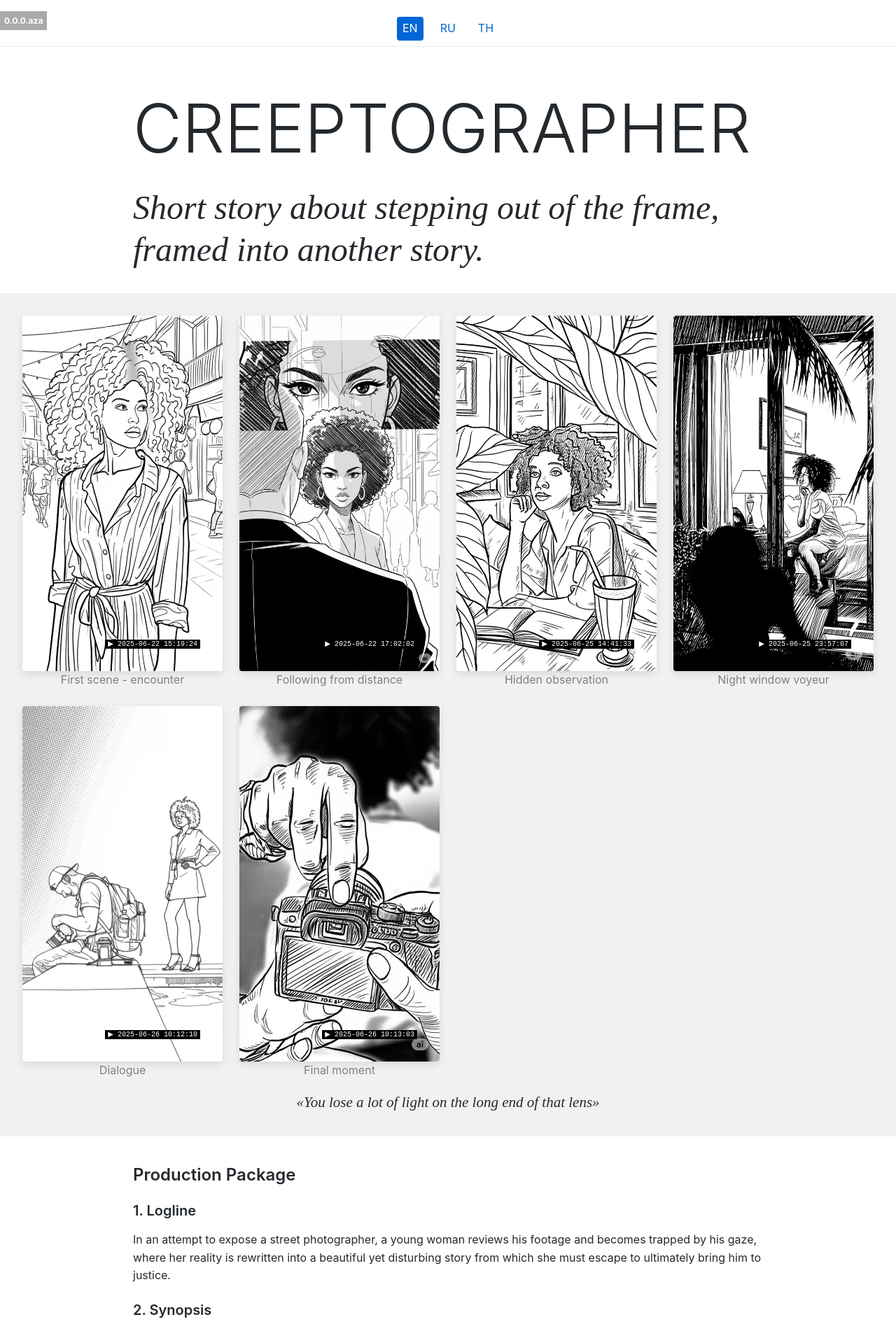
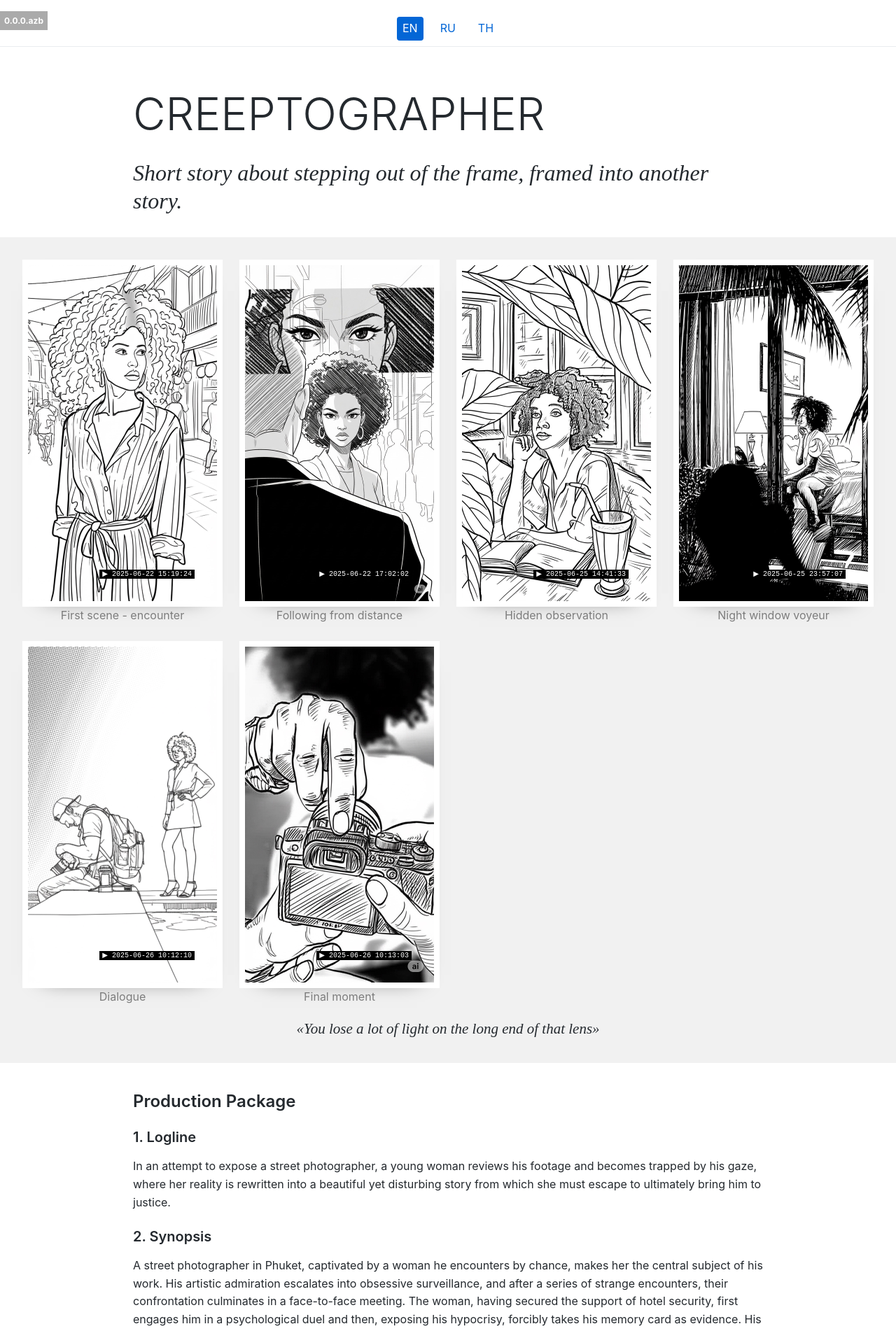
Before and after one commit to konstantinbarkalov/creeptographer, a Jekyll site: the page built from docs/en/index.md, in a window 1280 px wide. Shown: the top 1902 px of the page at 70% size. Built offline with Jekyll 4.4.1, drawn with Linux system fonts in a browser that asks for light colours; some of the changed text lies outside the part shown.

Commit message:
Fix formatting in header.html and update CSS styles for chapter frames

```diff
--- a/docs/_config.yml
+++ b/docs/_config.yml
@@ -2,8 +2,8 @@ title: Creeptographer
 description: A movie with line yet to be written
 baseurl: "/creeptographer"
 url: "https://konstantinbarkalov.github.io"
-version: "0.0.0.aza"
-last_updated: 2025-06-22
+version: "0.0.0.azb"
+last_updated: 2025-06-23
 
 # Build settings
 markdown: kramdown
--- a/docs/assets/css/header.css
+++ b/docs/assets/css/header.css
@@ -1,11 +1,11 @@
 /* Footer styles */
 .site-header h1 {
-    font-size: 6rem;
+    font-size: 4rem;
     font-weight: 300;
     text-transform: uppercase;
 }
 .site-header h2 {
-    font-size: 3rem;
+    font-size: 2rem;
     font-weight: normal;
     font-style: italic;
     font-family: serif;
--- a/docs/assets/css/project-presentation.css
+++ b/docs/assets/css/project-presentation.css
@@ -24,13 +24,13 @@ a.chapter {
 
 div.chapter-frame {
     position: relative;
+    border: 8px solid #ffffff;
+    box-shadow: 0px 13px 32px -32px black;
 }
 
 img.chapter-frame-image {
     width: 100%;
     height: auto;
-    border-radius: 4px;
-    box-shadow: 0 4px 12px rgba(0, 0, 0, 0.1);
     display: block;
 }
 
```
Also changed, not shown: docs/_includes/header.html (line endings or trailing spaces).
